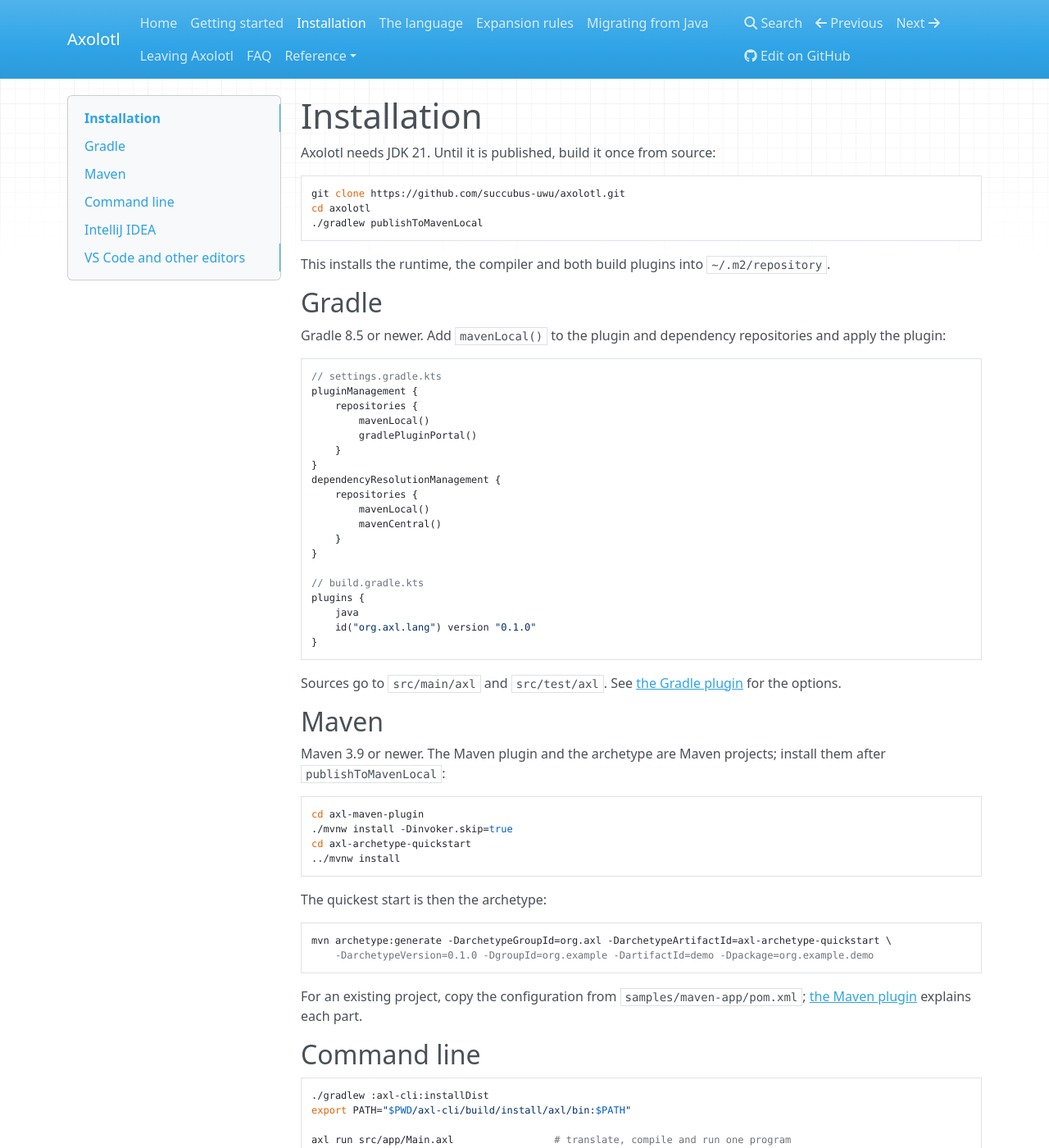
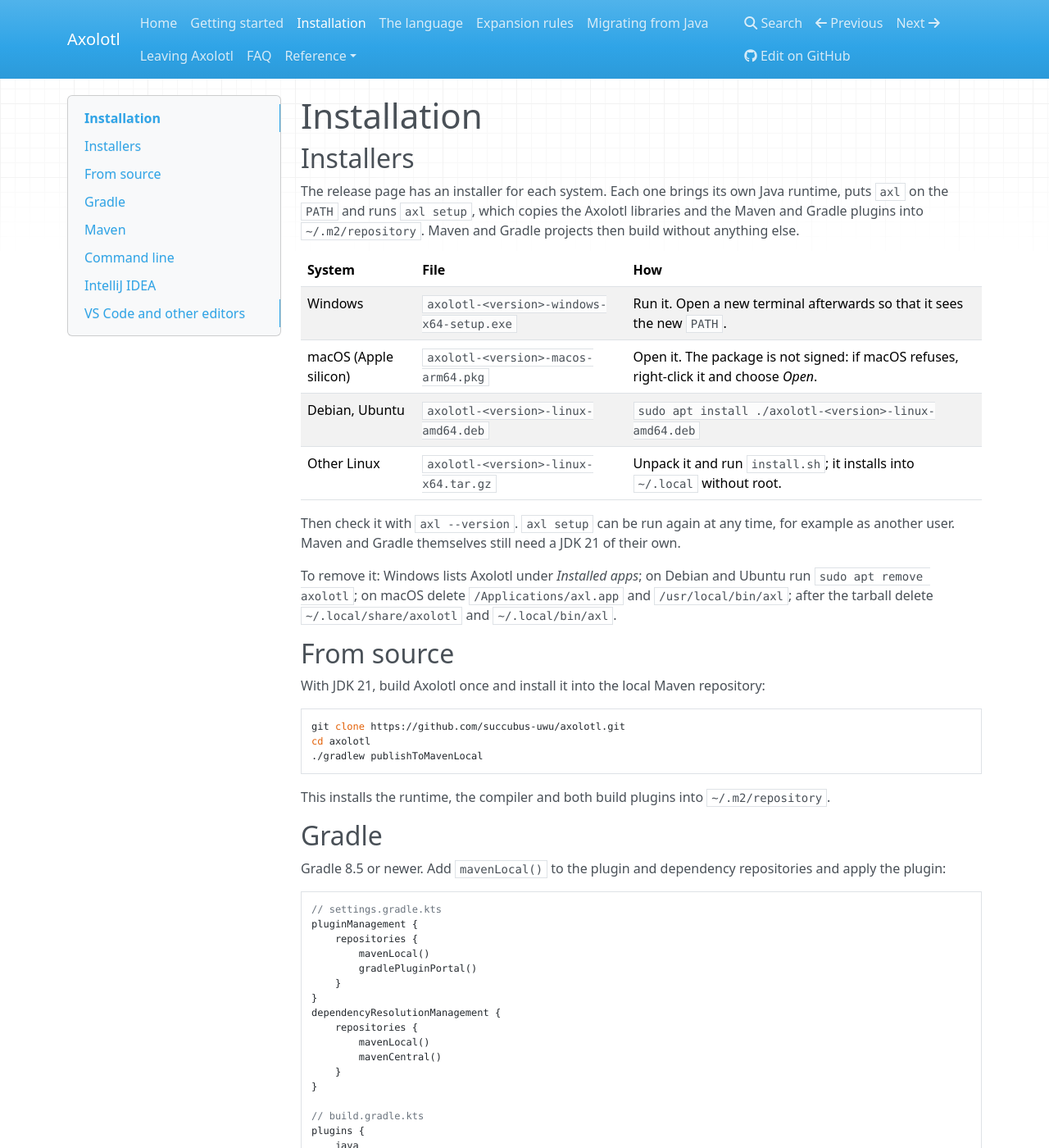
Before and after one commit to k1ngmang/axolotl-lang, an MkDocs documentation site: the page built from docs/install.md, in a window 1280 px wide and 1400 px high. Shown: the whole window at 82% size. Built offline with MkDocs 1.6.1, drawn with Linux system fonts in a browser that asks for light colours; nearby versions of some CDN libraries; some of the changed text lies outside the part shown.

Commit message:
Describe the installers

````diff
--- a/docs/install.md
+++ b/docs/install.md
@@ -1,6 +1,28 @@
 # Installation
 
-Axolotl needs JDK 21. Until it is published, build it once from source:
+## Installers
+
+The release page has an installer for each system. Each one brings its own Java runtime, puts `axl`
+on the `PATH` and runs `axl setup`, which copies the Axolotl libraries and the Maven and Gradle
+plugins into `~/.m2/repository`. Maven and Gradle projects then build without anything else.
+
+| System | File | How |
+|--------|------|-----|
+| Windows | `axolotl-<version>-windows-x64-setup.exe` | Run it. Open a new terminal afterwards so that it sees the new `PATH`. |
+| macOS (Apple silicon) | `axolotl-<version>-macos-arm64.pkg` | Open it. The package is not signed: if macOS refuses, right-click it and choose *Open*. |
+| Debian, Ubuntu | `axolotl-<version>-linux-amd64.deb` | `sudo apt install ./axolotl-<version>-linux-amd64.deb` |
+| Other Linux | `axolotl-<version>-linux-x64.tar.gz` | Unpack it and run `install.sh`; it installs into `~/.local` without root. |
+
+Then check it with `axl --version`. `axl setup` can be run again at any time, for example as another
+user. Maven and Gradle themselves still need a JDK 21 of their own.
+
+To remove it: Windows lists Axolotl under *Installed apps*; on Debian and Ubuntu run
+`sudo apt remove axolotl`; on macOS delete `/Applications/axl.app` and `/usr/local/bin/axl`; after the
+tarball delete `~/.local/share/axolotl` and `~/.local/bin/axl`.
+
+## From source
+
+With JDK 21, build Axolotl once and install it into the local Maven repository:
 
 ```
 git clone https://github.com/succubus-uwu/axolotl.git
@@ -41,8 +63,8 @@ Sources go to `src/main/axl` and `src/test/axl`. See [the Gradle plugin](gradle.
 
 ## Maven
 
-Maven 3.9 or newer. The Maven plugin and the archetype are Maven projects; install them after
-`publishToMavenLocal`:
+Maven 3.9 or newer. The installers already put the Maven plugin and the archetype into the local
+repository. From source, install them after `publishToMavenLocal`; they are Maven projects:
 
 ```
 cd axl-maven-plugin
@@ -62,6 +84,8 @@ For an existing project, copy the configuration from
 `samples/maven-app/pom.xml`; [the Maven plugin](maven.md) explains each part.
 
 ## Command line
+
+The installers put `axl` on the `PATH`. From source:
 
 ```
 ./gradlew :axl-cli:installDist
````
Also changed, not shown: README.md (+7 -0 lines).
